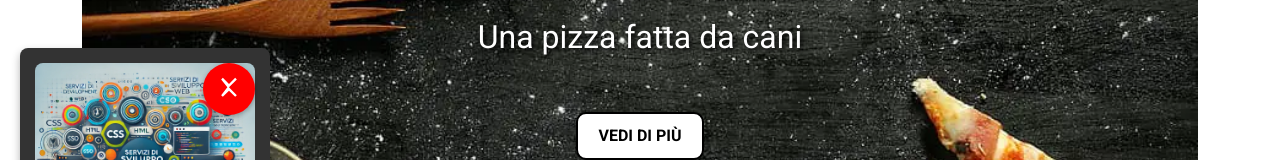
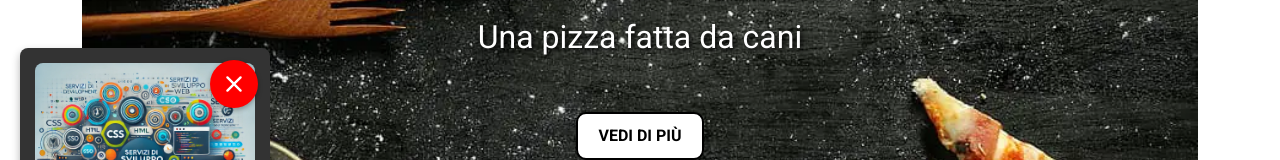
Before and after one commit to andrewinsidelazarev/final-project, a plain HTML site: page index.html in a window 1280 px wide. Shown: the part 367-527 px from the top of the page. Drawn offline with nearby package versions, Linux system fonts and the light colour scheme.

Commit message:
Update index.html

```diff
--- a/index.html
+++ b/index.html
@@ -447,13 +447,13 @@
         /* Стили для кнопки закрытия */
         .close-btn {
           position: absolute;
-          top: 15px; /* Расстояние от верхнего края баннера */
-          right: 15px; /* Расстояние от правого края баннера */
+          top: 12px; /* Расстояние от верхнего края баннера */
+          right: 12px; /* Расстояние от правого края баннера */
           background-color: red; /* Красный фон */
           border: none;
           border-radius: 50%; /* Круглая форма */
-          width: 52px; /* Увеличенная ширина кнопки (на 75% больше) */
-          height: 52px; /* Увеличенная высота кнопки (на 75% больше) */
+          width: 48px; /* Увеличенная ширина кнопки (на 75% больше) */
+          height: 48px; /* Увеличенная высота кнопки (на 75% больше) */
           display: flex;
           justify-content: center;
           align-items: center;
@@ -488,9 +488,10 @@
       <!-- Кнопка закрытия -->
       <button class="close-btn" onclick="closeBanner()">
         <!-- SVG иконка закрытия -->
-        <svg xmlns="http://www.w3.org/2000/svg" viewBox="0 0 24 24" width="24" height="24">
-          <path d="M12 10.586L18.707 3.879 17.293 2.464 12 7.757 6.707 2.464 5.293 3.879 10.586 10.586 5.293 17.293 6.707 18.707 12 13.414l5.293 5.293 1.414-1.414L13.414 12z"/>
+        <svg xmlns="http://www.w3.org/2000/svg" viewBox="0 0 24 24" width="24" height="24" fill="currentColor">
+          <path d="M18.364 5.636a1 1 0 0 0-1.414 0L12 10.586 7.05 5.636a1 1 0 1 0-1.414 1.414L10.586 12l-4.95 4.95a1 1 0 1 0 1.414 1.414L12 13.414l4.95 4.95a1 1 0 0 0 1.414-1.414L13.414 12l4.95-4.95a1 1 0 0 0 0-1.414z"/>
         </svg>
+
       </button>
 
       <!-- Рекламный контент -->
```
